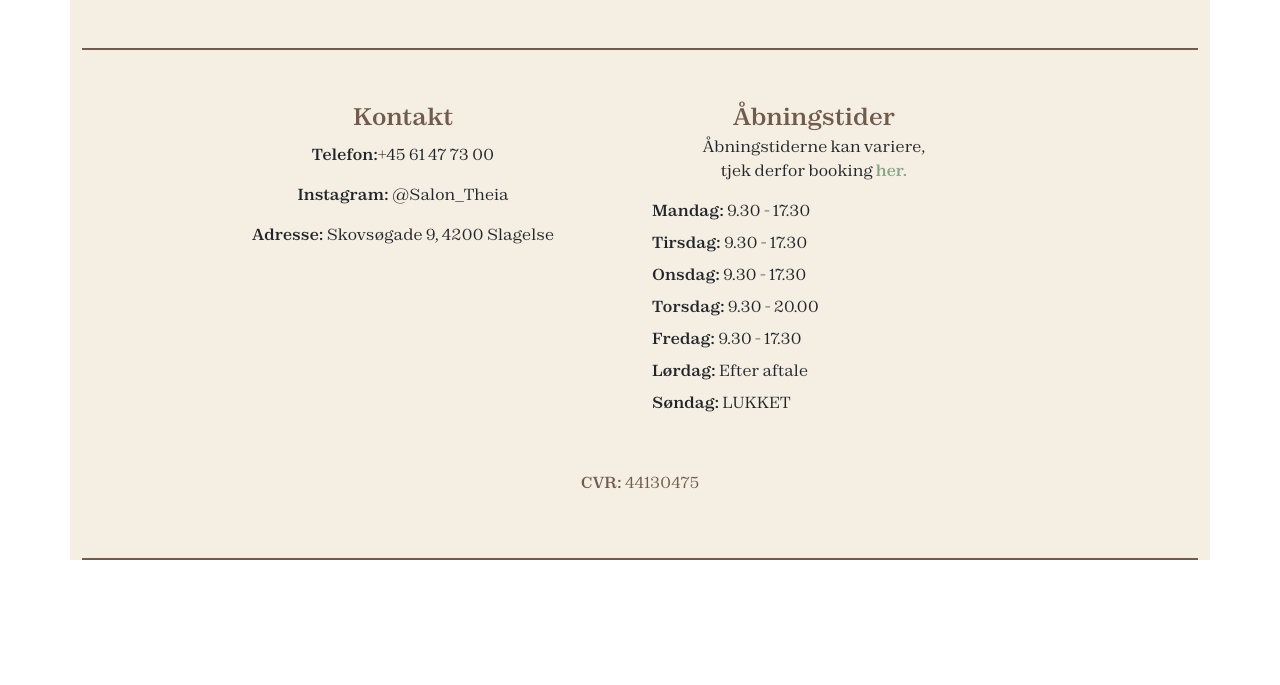
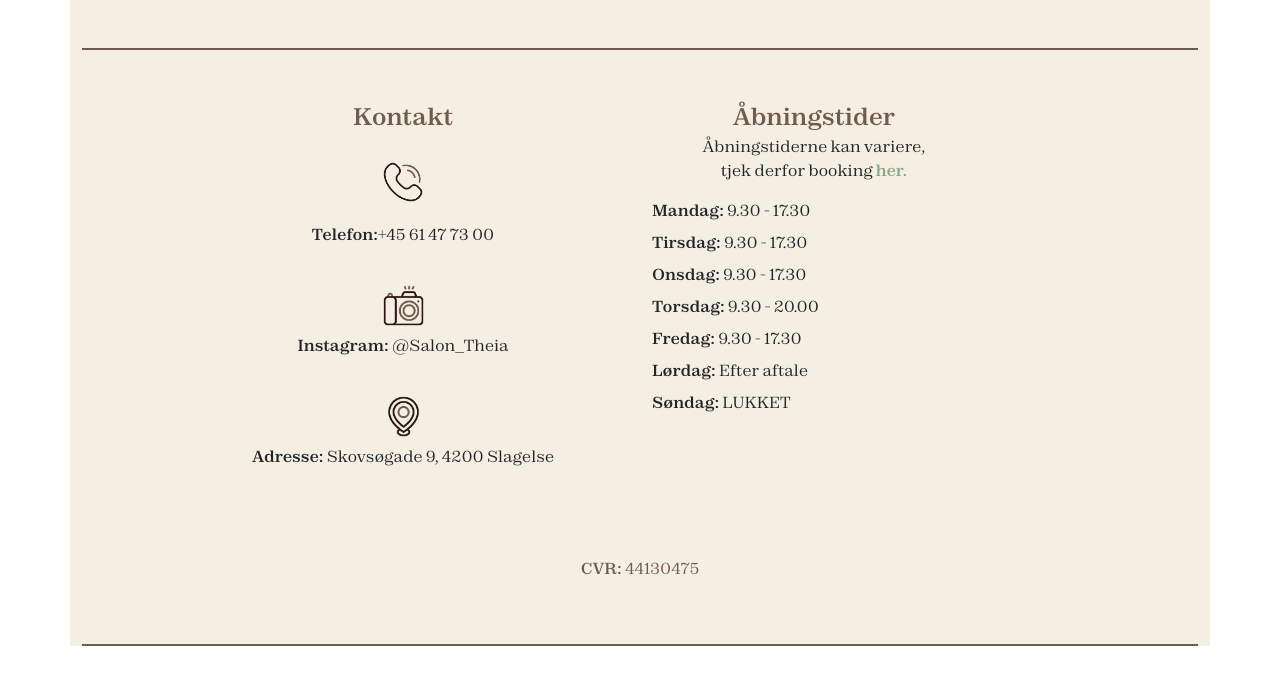
Before and after one commit to nannaglaw/rebranding, a PHP site: page /footer.php in a window 1280 px wide. Shown: the top 685 px of the page. Run offline with PHP 8.4, Linux system fonts and the light colour scheme; style sheets or scripts are compiled from the project's sources; some libraries are stand-ins or nearby versions.

Commit message:
animationer i footer

```diff
--- a/footer.php
+++ b/footer.php
@@ -7,9 +7,12 @@
         <div class="row">
             <div class="col-12 col-lg-6 text-center">
                 <div class="ps-lg-5 pb-4">
-                    <p class="text-lb fs-4 fed mb-2">Kontakt</p>
-                    <p><span class="fed">Telefon:</span>+45 61 47 73 00 </p>
-                    <p><span class="fed">Instagram:</span> @Salon_Theia </p>
+                    <p class="text-lb fs-4 fed mb-4">Kontakt</p>
+                    <img src="img/phone.gif" alt="Telefon" style="width:48px;height:48px;">
+                    <p class="p-3"><span class="fed">Telefon:</span>+45 61 47 73 00 </p>
+                    <img src="img/camera.gif" alt="Instagram" style="width:55px;height:55px;">
+                    <p class="pb-3"><span class="fed">Instagram:</span> @Salon_Theia </p>
+                    <img src="img/location.gif" alt="lokation" style="width:55px;height:55px;">
                     <p><span class="fed">Adresse:</span> Skovsøgade 9,
                         4200 Slagelse</p>
 
```
Also changed, not shown: omTheia.php (+8 -8 lines), img/camera.gif (added), img/location.gif (added), img/phone.gif (added).
